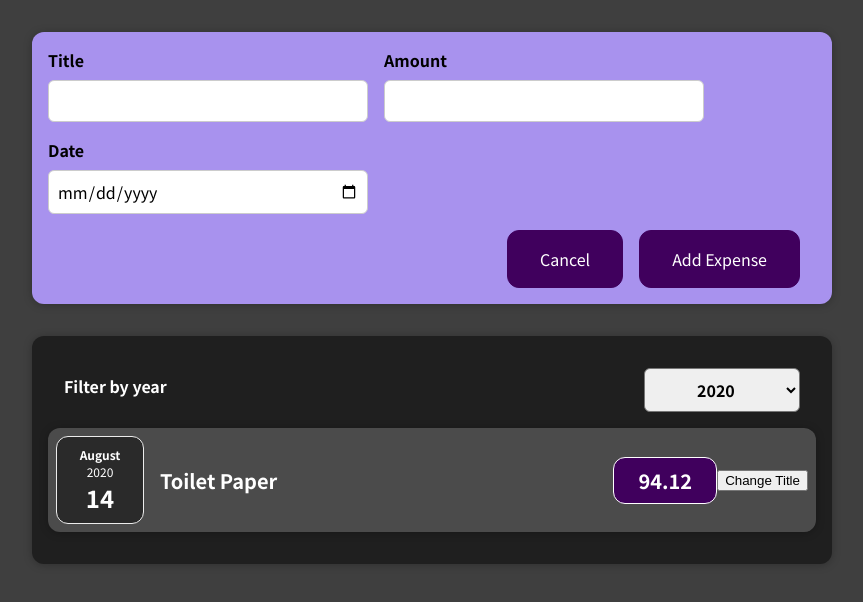
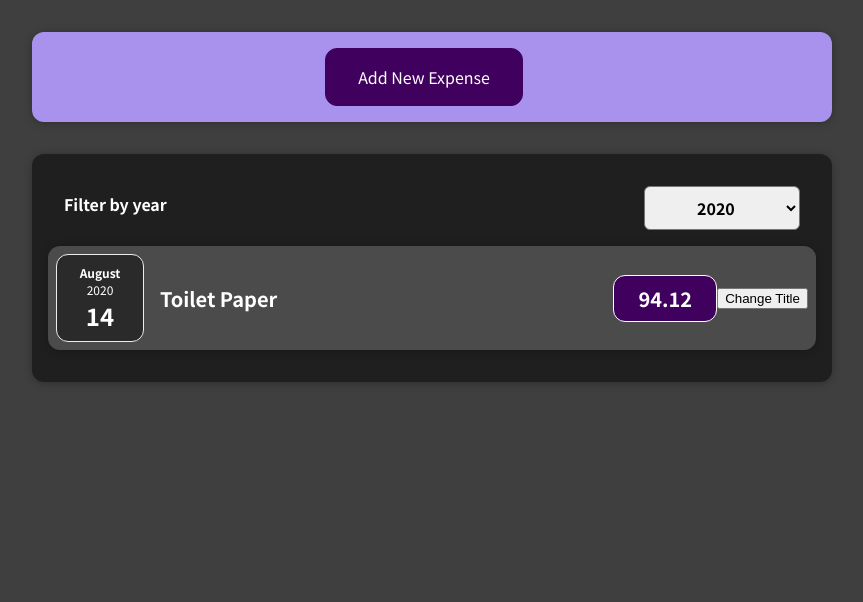
Before and after one commit to onlyoon/React-training, a React (Create React App) app: page / in a window 1280 px wide. Shown: the top 602 px of the page, without its empty margins (208-1071 px from the left). Built offline with nearby package versions, Linux system fonts and the light colour scheme.

Commit message:
Update ExpenseForm.js and NewExpense.js

```diff
--- a/src/components/NewExpense/ExpenseForm.js
+++ b/src/components/NewExpense/ExpenseForm.js
@@ -70,7 +70,9 @@
         </div>
       </div>
       <div className="new-expense__actions">
-        <button>Cancel</button>
+        <button type="button" onClick={props.onCancel}>
+          Cancel
+        </button>
         <button type="sumbit">Add Expense</button>
       </div>
     </form>
--- a/src/components/NewExpense/NewExpense.js
+++ b/src/components/NewExpense/NewExpense.js
@@ -1,17 +1,38 @@
+import { useState } from "react";
 import ExpenseForm from "./ExpenseForm";
 import "./NewExpense.css";
 
 const NewExpense = (props) => {
+  const [isEditing, setIsEditing] = useState();
+
   const saveExpenseDataHandler = (enteredExpenseData) => {
     const expenseData = {
       ...enteredExpenseData,
       id: Math.random().toString()
     };
     props.onAddExpense(expenseData);
+    setIsEditing(false);
   };
+
+  const startEditingHandler = () => {
+    setIsEditing(true);
+  };
+
+  const stopEditingHandler = () => {
+    setIsEditing(false);
+  };
+
   return (
     <div className="new-expense">
-      <ExpenseForm onSaveExpenseData={saveExpenseDataHandler} />
+      {!isEditing && (
+        <button onClick={startEditingHandler}>Add New Expense</button>
+      )}
+      {isEditing && (
+        <ExpenseForm
+          onSaveExpenseData={saveExpenseDataHandler}
+          onCancel={stopEditingHandler}
+        />
+      )}
     </div>
   );
 };
```
